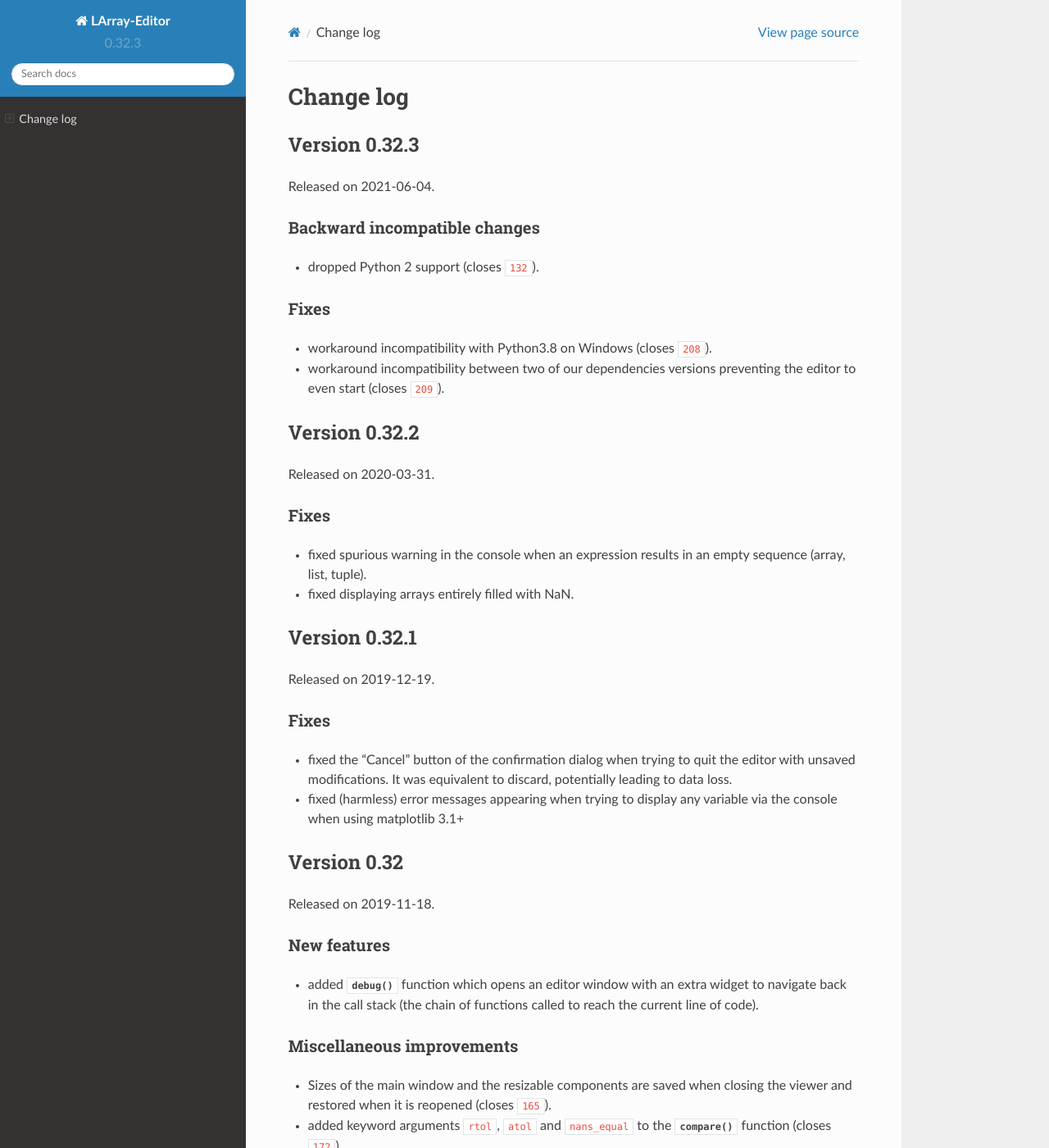
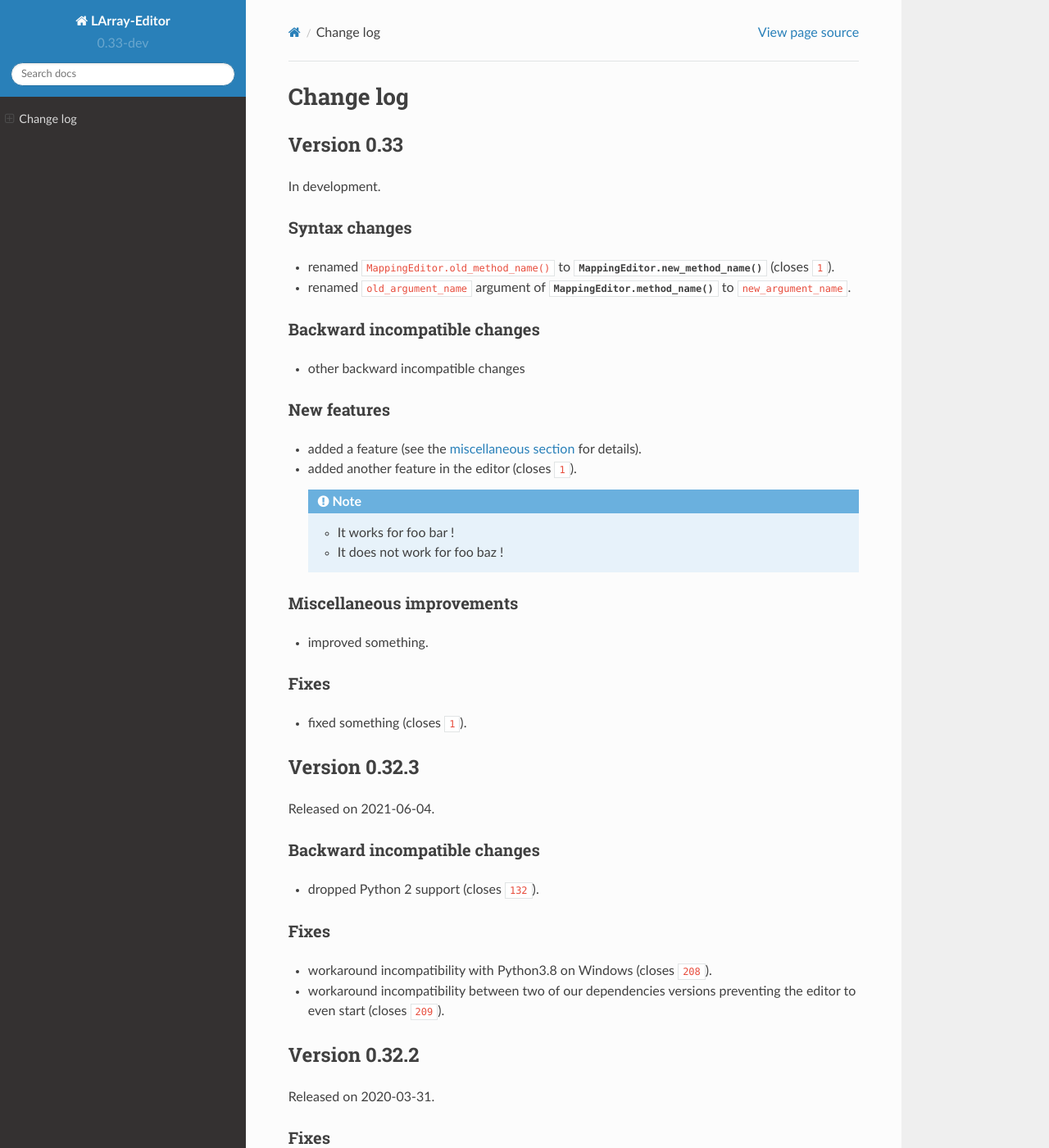
Before and after one commit to larray-project/larray-editor, a Sphinx documentation site: the page built from doc/source/changes.rst, in a window 1280 px wide and 1400 px high. Shown: the whole window at 82% size. Built offline with Sphinx 7.4.7 and the Read the Docs theme 2.0.0, drawn with Linux system fonts in a browser that asks for light colours; cross-references to code outside the pages are shown as plain code.

Commit message:
bump version to 0.33-dev

```diff
--- a/doc/source/changes.rst
+++ b/doc/source/changes.rst
@@ -1,5 +1,13 @@
 Change log
 ##########
+
+Version 0.33
+============
+
+In development.
+
+.. include:: ./changes/version_0_33.rst.inc
+
 
 Version 0.32.3
 ==============
--- /dev/null
+++ b/doc/source/changes/version_0_33.rst.inc
@@ -0,0 +1,41 @@
+.. py:currentmodule:: larray_editor
+
+Syntax changes
+^^^^^^^^^^^^^^
+
+* renamed ``MappingEditor.old_method_name()`` to :py:obj:`MappingEditor.new_method_name()` (closes :editor_issue:`1`).
+
+* renamed ``old_argument_name`` argument of :py:obj:`MappingEditor.method_name()` to ``new_argument_name``.
+
+
+Backward incompatible changes
+^^^^^^^^^^^^^^^^^^^^^^^^^^^^^
+
+* other backward incompatible changes
+
+
+New features
+^^^^^^^^^^^^
+
+* added a feature (see the :ref:`miscellaneous section <misc_editor>` for details).
+
+* added another feature in the editor (closes :editor_issue:`1`).
+
+  .. note::
+
+     - It works for foo bar !
+     - It does not work for foo baz !
+
+
+.. _misc_editor:
+
+Miscellaneous improvements
+^^^^^^^^^^^^^^^^^^^^^^^^^^
+
+* improved something.
+
+
+Fixes
+^^^^^
+
+* fixed something (closes :editor_issue:`1`).
--- a/larray_editor/__init__.py
+++ b/larray_editor/__init__.py
@@ -1,3 +1,3 @@
 from larray_editor.api import *
 
-__version__ = '0.32.3'
+__version__ = '0.33-dev'
```
